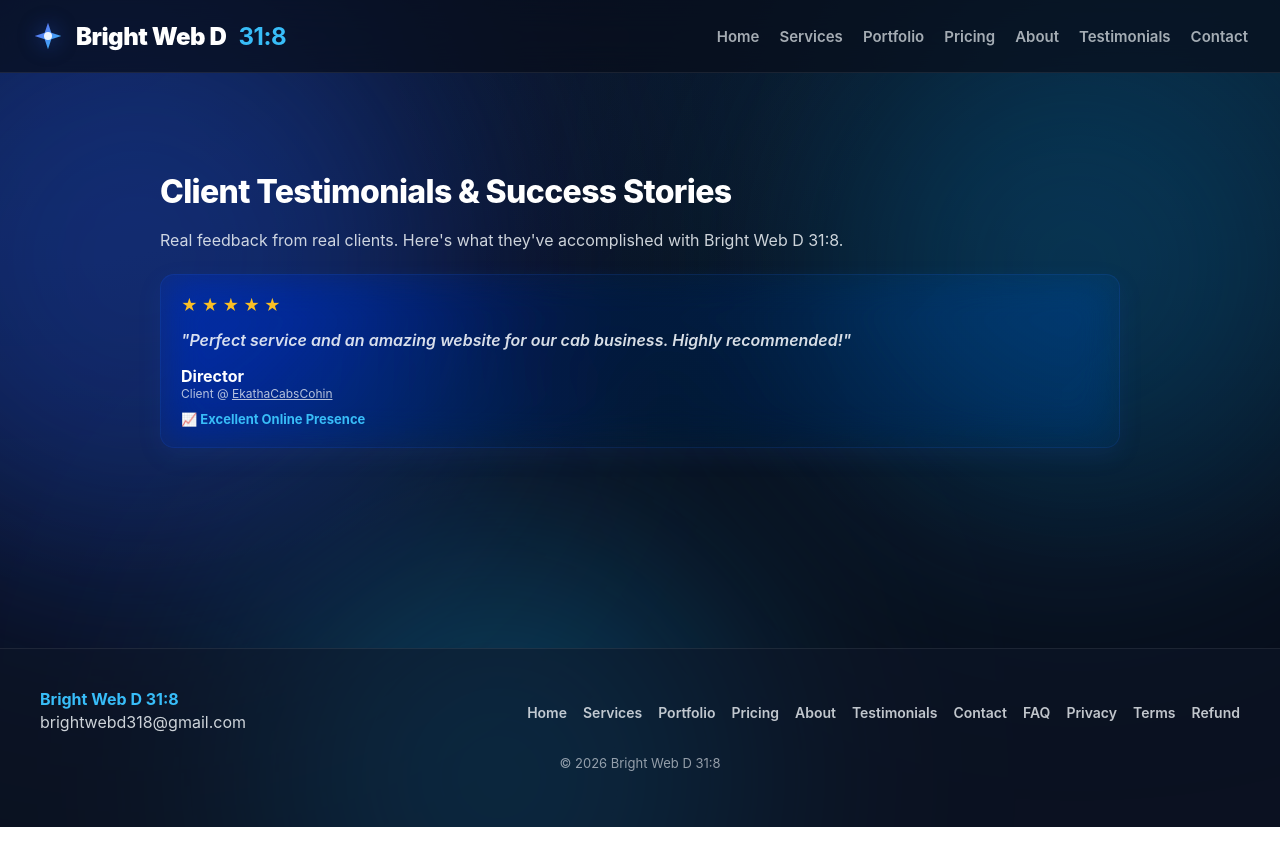
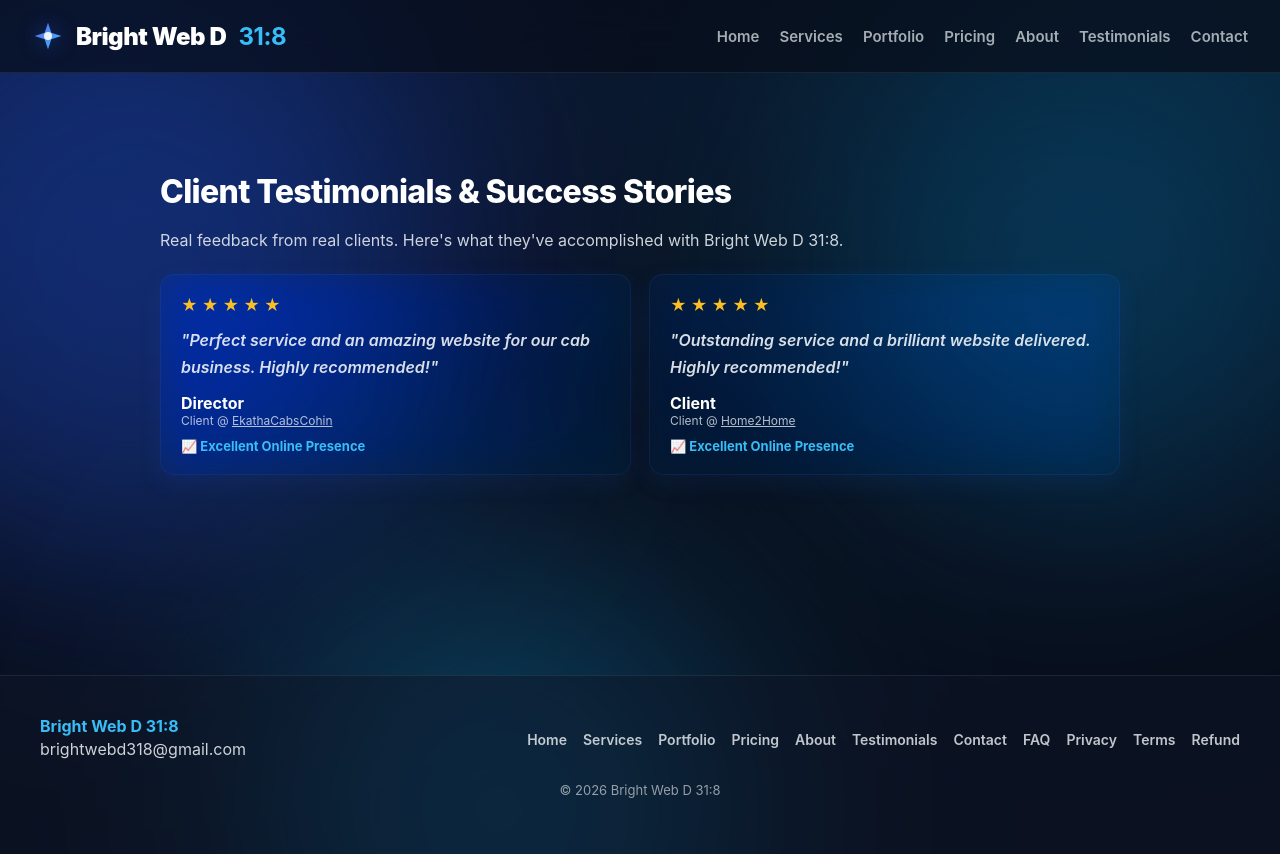
Before and after one commit to brightwebd318-ship-it/Bright-Web-D-31-8, a React (Create React App) app: page /#/testimonials in a window 1280 px wide. Before the commit the page ends 827 px from the top, so only its background shows below. Built offline with nearby package versions, Linux system fonts and the light colour scheme.

Commit message:
Add Home2Home link to Testimonials and What Our Clients Say sections

```diff
--- a/src/pages/Home.js
+++ b/src/pages/Home.js
@@ -3,7 +3,8 @@ import { Link } from 'react-router-dom';
 
 export default function Home() {
   const featuredTestimonials = [
-    { name: 'Director', company: 'EkathaCabsCohin', feedback: 'Perfect service and an amazing website for our cab business. Highly recommended!', rating: 5, link: 'https://brightwebd318-ship-it.github.io/EkthaCabsCochin/' }
+    { name: 'Director', company: 'EkathaCabsCohin', feedback: 'Perfect service and an amazing website for our cab business. Highly recommended!', rating: 5, link: 'https://brightwebd318-ship-it.github.io/EkthaCabsCochin/' },
+    { name: 'Client', company: 'Home2Home', feedback: 'Outstanding service and a brilliant website delivered. Highly recommended!', rating: 5, link: 'https://brightwebd318-ship-it.github.io/HOME2HOME/' }
   ];
 
   const renderStars = (rating) => {
--- a/src/pages/Testimonials.js
+++ b/src/pages/Testimonials.js
@@ -10,6 +10,15 @@ export default function Testimonials() {
       rating: 5,
       metric: 'Excellent Online Presence',
       link: 'https://brightwebd318-ship-it.github.io/EkthaCabsCochin/'
+    },
+    {
+      name: 'Client',
+      company: 'Home2Home',
+      role: 'Client',
+      feedback: 'Outstanding service and a brilliant website delivered. Highly recommended!',
+      rating: 5,
+      metric: 'Excellent Online Presence',
+      link: 'https://brightwebd318-ship-it.github.io/HOME2HOME/'
     }
   ];
 
```
